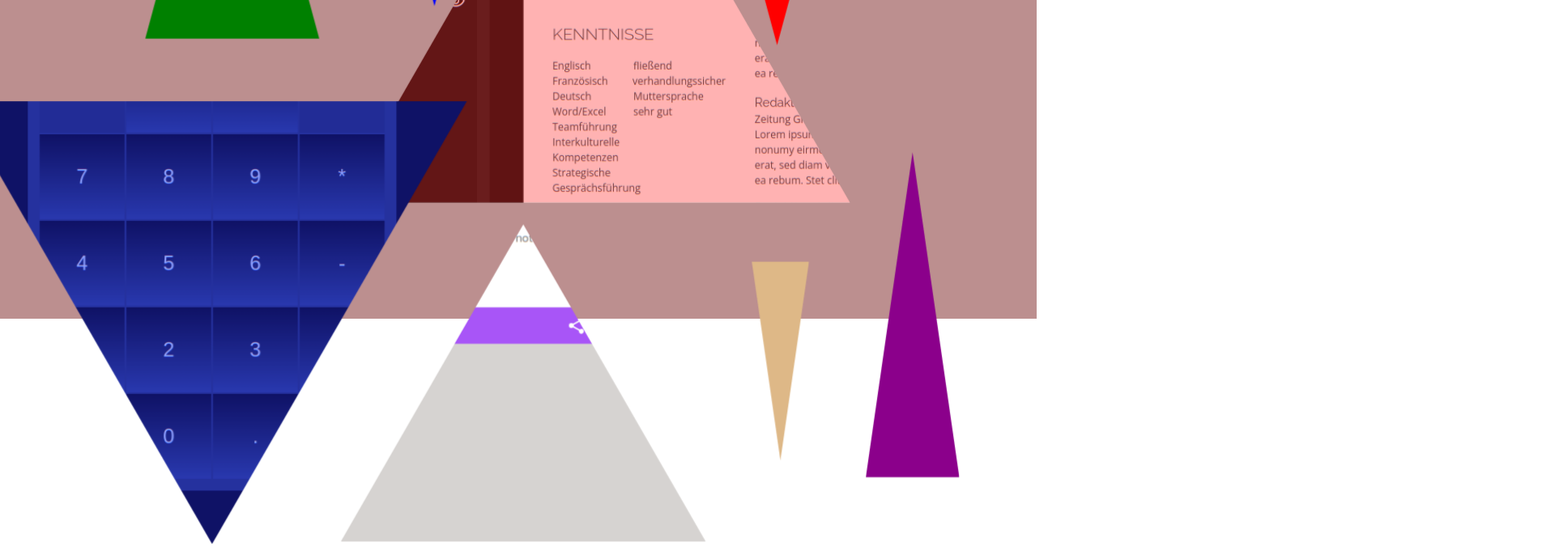
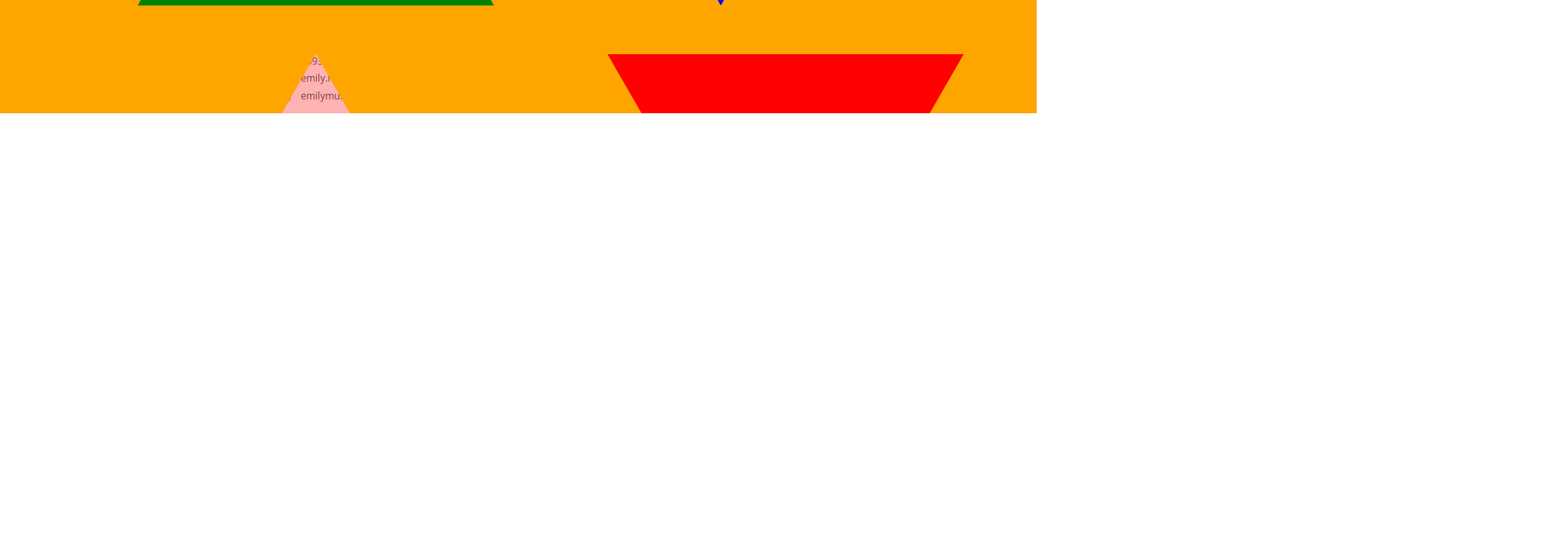
Before and after one commit to chryschi/personal-portfolio, a React (Vite) app: page / in a window 1280 px wide. Shown: the part 660-1335 px from the top of the page at 81% size, 1920 px wide, since content can reach past the window. After the commit the page ends 800 px from the top, so only its background shows below. Built offline with nearby package versions, Linux system fonts and the light colour scheme.

Commit message:
Make projects page responsive

```diff
--- a/src/App.css
+++ b/src/App.css
@@ -89,6 +89,10 @@ main {
   display: flex;
   justify-content: center;
   flex: 1;
+  overflow-y: scroll;
+  overflow-x: hidden;
+  width: 100%;
+  background-color: lightblue;
 }
 
 @keyframes levitation {
@@ -104,7 +108,7 @@ main {
 }
 
 .projects-background {
-  position: absolute;
+  /* position: relative; */
   height: 100%;
   width: 100%;
   background-color: rosybrown;
--- a/src/App.jsx
+++ b/src/App.jsx
@@ -12,7 +12,7 @@ function App() {
     <>
       <AppContext.Provider value={{ grayscale, setGrayscale }}>
         <Header />
-        <main>
+        <main style={grayscale ? { backgroundColor: "grey" } : null}>
           <Outlet />
         </main>
       </AppContext.Provider>
--- a/src/pages/Projects/Projects.css
+++ b/src/pages/Projects/Projects.css
@@ -1,62 +1,69 @@
 /* border width relations for equilateral triangle: border-bottom = 1.73 * border-right and border-right = border-left */
-
 .position-one {
-  top: 2rem;
-  left: 8rem;
+  /* top: 2rem;
+  left: 8rem; */
   background-color: green;
   animation-delay: -1s;
-  /* transform: scale(0.5); */
 }
 
 .position-two {
-  left: 10rem;
+  /* left: 10rem; */
   background-color: blue;
   animation-delay: -0.5s;
 }
 
 .position-three {
-  top: 5rem;
+  /* top: 5rem; */
   background-color: pink;
   animation-delay: -2s;
 }
 
 .position-four {
-  top: 2.4rem;
-  right: 9rem;
+  /* top: 2.4rem;
+  right: 9rem; */
   background-color: red;
   animation-delay: -2.5s;
 }
 
 .position-five {
-  top: -3rem;
-  left: -3rem;
+  /* top: -3rem;
+  left: -3rem; */
   background-color: orange;
   animation-delay: -1.5s;
 }
 
 .position-six {
-  top: 4rem;
-  left: -10rem;
+  /* top: 4rem;
+  left: -10rem; */
   background-color: teal;
   animation-delay: -0.5s;
 }
 
 .position-seven {
-  top: 6rem;
-  left: -7rem;
+  /* top: 6rem;
+  left: -7rem; */
   background-color: burlywood;
 }
 .position-eight {
-  left: -3rem;
+  /* left: -3rem; */
   background-color: darkmagenta;
   animation-delay: -2s;
 }
 
+.project-container {
+  position: relative;
+  top: 0;
+  bottom: 0;
+  /* padding: 30px; */
+}
+
 .project-triangle-container {
   display: flex;
-  flex-direction: column;
+  /* flex-direction: column; */
+  flex-direction: row;
+  flex-wrap: wrap;
   gap: 3rem;
-  /* justify-content: center; */
+  justify-content: center;
   box-sizing: border-box;
   width: 100%;
   padding: 30px;
@@ -67,15 +74,113 @@
   justify-content: center;
 }
 
-.project-row > figure {
-  animation-name: levitation;
+.project-triangle-container > figure {
+  /* animation-name: levitation; */
   animation-duration: 5s;
   animation-iteration-count: infinite;
   animation-timing-function: ease-in-out;
 }
 
-.project-row > figure:hover {
+.project-triangle-container > figure:hover {
   animation-play-state: paused;
+}
+
+/* Extra small devices (phones, 600px and down) */
+@media only screen and (max-width: 600px) {
+  main {
+    background-color: green;
+  }
+}
+
+/* Small devices (portrait tablets and large phones, 600px and up) */
+@media only screen and (min-width: 600px) {
+  main {
+    background-color: rosybrown;
+  }
+}
+
+/* Medium devices (landscape tablets, 768px and up) */
+@media only screen and (min-width: 768px) {
+  main {
+    background-color: lightblue;
+  }
+}
+
+/* Large devices (laptops/desktops, 992px and up) */
+@media only screen and (min-width: 992px) {
+  main {
+    background-color: violet;
+  }
+}
+
+/* Extra large devices (large laptops and desktops, 1200px and up) */
+@media only screen and (min-width: 1160px) {
+  main {
+    background-color: orange;
+  }
+
+  .position-four {
+    top: 0rem;
+    /* right: 9rem; */
+    background-color: red;
+    animation-delay: -2.5s;
+  }
+}
+
+@media only screen and (min-width: 1660px) {
+  main {
+    background-color: orange;
+  }
+
+  .position-one {
+    /* top: 2rem; */
+    /* left: 8rem; */
+    background-color: green;
+    animation-delay: -1s;
+  }
+
+  .position-two {
+    /* left: 10rem; */
+    background-color: blue;
+    animation-delay: -0.5s;
+  }
+
+  .position-three {
+    /* top: 5rem; */
+    background-color: pink;
+    animation-delay: -2s;
+  }
+  .position-four {
+    top: -4rem;
+    /* right: 9rem; */
+    background-color: red;
+    animation-delay: -2.5s;
+  }
+
+  .position-five {
+    top: 1rem;
+    /* left: -3rem; */
+    background-color: orange;
+    animation-delay: -1.5s;
+  }
+
+  .position-six {
+    /* top: 4rem; */
+    /* left: -10rem; */
+    background-color: teal;
+    animation-delay: -0.5s;
+  }
+
+  .position-seven {
+    /* top: 6rem; */
+    /* left: -7rem; */
+    background-color: burlywood;
+  }
+  .position-eight {
+    /* left: -3rem; */
+    background-color: darkmagenta;
+    animation-delay: -2s;
+  }
 }
 
 /* .projects-background {
--- a/src/pages/Projects/Projects.jsx
+++ b/src/pages/Projects/Projects.jsx
@@ -68,7 +68,7 @@ const Projects = () => {
       overlayColor: null,
     },
     {
-      classes: "triangle-xs position-seven triangle-down project-triangle",
+      classes: "triangle-small position-seven triangle-down project-triangle",
       githubUrl: "",
       projectUrl: "",
       projectTitle: "",
@@ -88,11 +88,12 @@ const Projects = () => {
 
   return (
     <>
-      <div
+      {/* <div
         className={"projects-background" + (grayscale ? " grayscale" : "")}
-      ></div>
+      ></div> */}
       <div className="project-triangle-container">
-        <div className="project-row row-one">
+        {/* <div className="project-row"> */}
+
         {firstRow.map((triangle, idx) => (
           <ProjectTriangle
             key={idx}
@@ -104,8 +105,8 @@ const Projects = () => {
             overlayColor={triangle.overlayColor}
           />
         ))}
-        </div>
-        <div className="project-row row-two">
+        {/* </div> */}
+        {/* <div className="project-row"> */}
         {secondRow.map((triangle, idx) => (
           <ProjectTriangle
             key={firstRow.length + idx}
@@ -117,8 +118,8 @@ const Projects = () => {
             overlayColor={triangle.overlayColor}
           />
         ))}
-        </div>
-      </div>
+        {/* </div> */}
+      </div>{" "}
     </>
   );
 };
```
Lines whose indentation alone changed are shown as unchanged.
